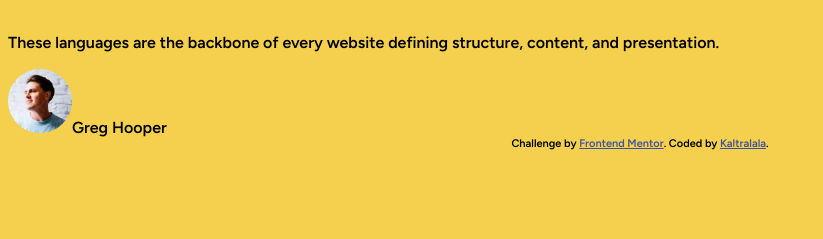
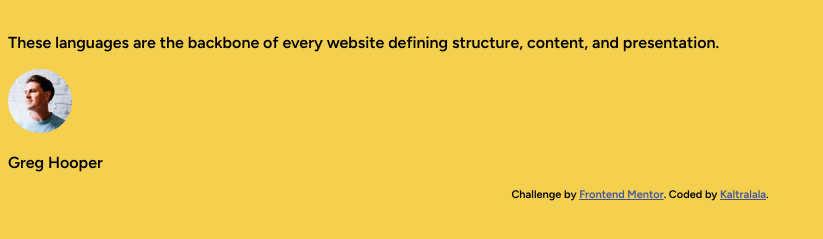
Before and after one commit to kaltralala/BLOG_PREVIEW_CARD, a plain HTML site: page index.html in a window 1280 px wide. Shown: the part 363-602 px from the top of the page, without its empty margins (0-823 px from the left). Drawn offline with Linux system fonts and the light colour scheme.

Commit message:
add class author on footer

```diff
--- a/index.html
+++ b/index.html
@@ -29,9 +29,9 @@
           content, and presentation.
         </p>
       </div>
-      <footer>
-        <img src="/assets/images/image-avatar.webp" alt="Greg Hooper" />Greg
-        Hooper
+      <footer class="author">
+        <img src="/assets/images/image-avatar.webp" alt="Greg Hooper" />
+        <p class="name">Greg Hooper</p>
       </footer>
     </article>
     <div class="attribution">
```
